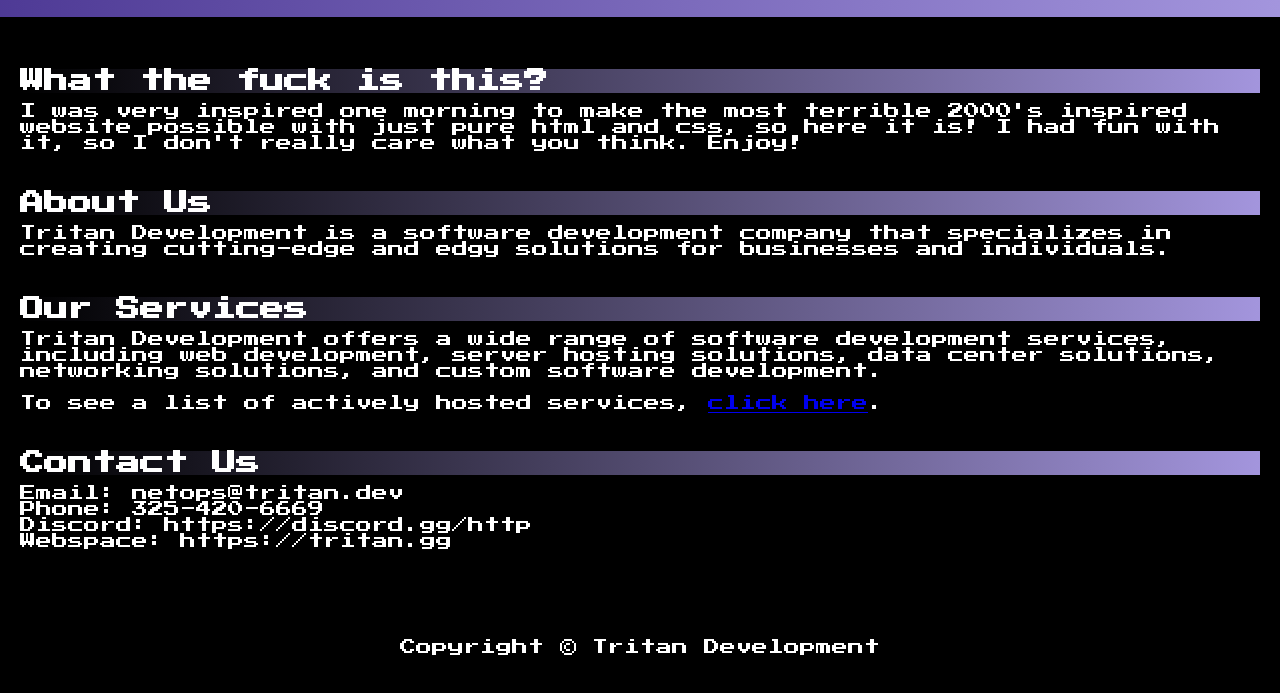
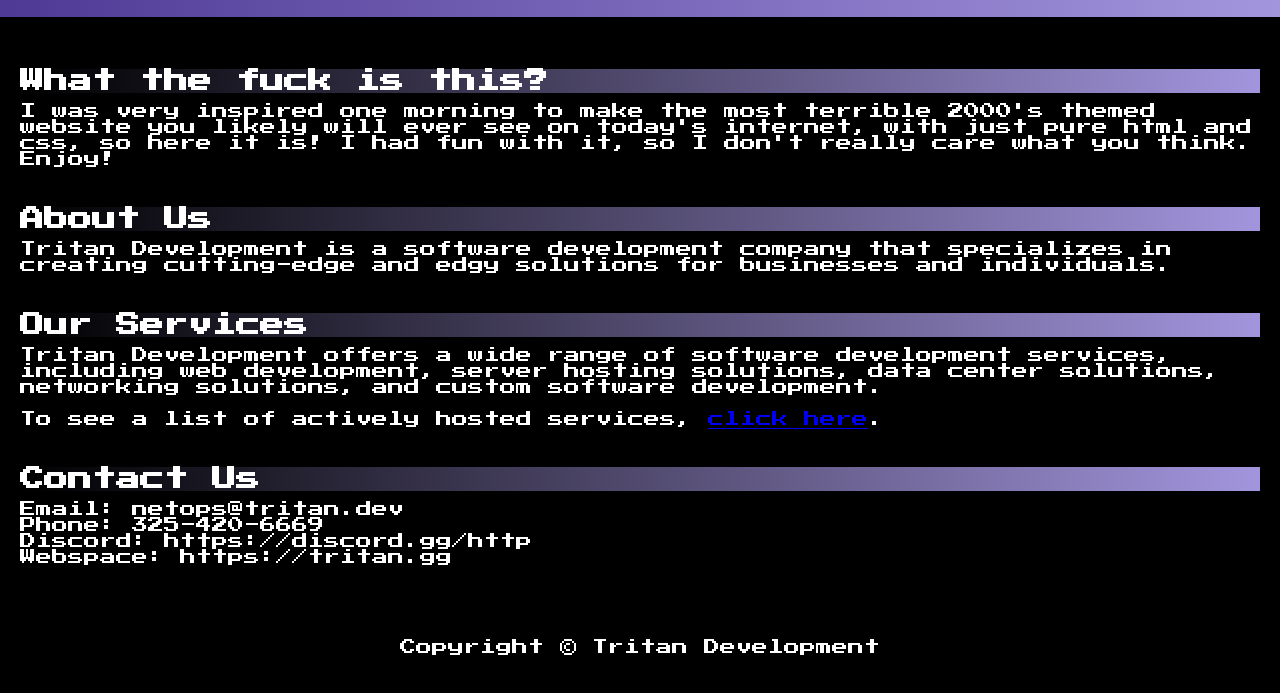
Before and after one commit to Team-Tritan/Retro-Site, a plain HTML site: page index.html in a window 1280 px wide. Shown: the part 71-764 px from the top of the page. Drawn offline with Linux system fonts and the light colour scheme.

Commit message:
Update index.html

```diff
--- a/index.html
+++ b/index.html
@@ -40,7 +40,7 @@
       <h2 class="highlight">What the fuck is this?</h2>
       <p>
         I was very inspired one morning to make the most terrible 2000's
-        inspired website possible with just pure html and css, so here it is! I
+        themed website you likely will ever see on today's internet, with just pure html and css, so here it is! I
         had fun with it, so I don't really care what you think. Enjoy!
       </p>
     </section>
@@ -69,7 +69,6 @@
       <p>Phone: 325-420-6669</p>
       <p>Discord: https://discord.gg/http</p>
       <p>Webspace: https://tritan.gg</p>
-
     </section>
     <footer style="margin-bottom: auto">
       <p>Copyright © Tritan Development</p>
```
